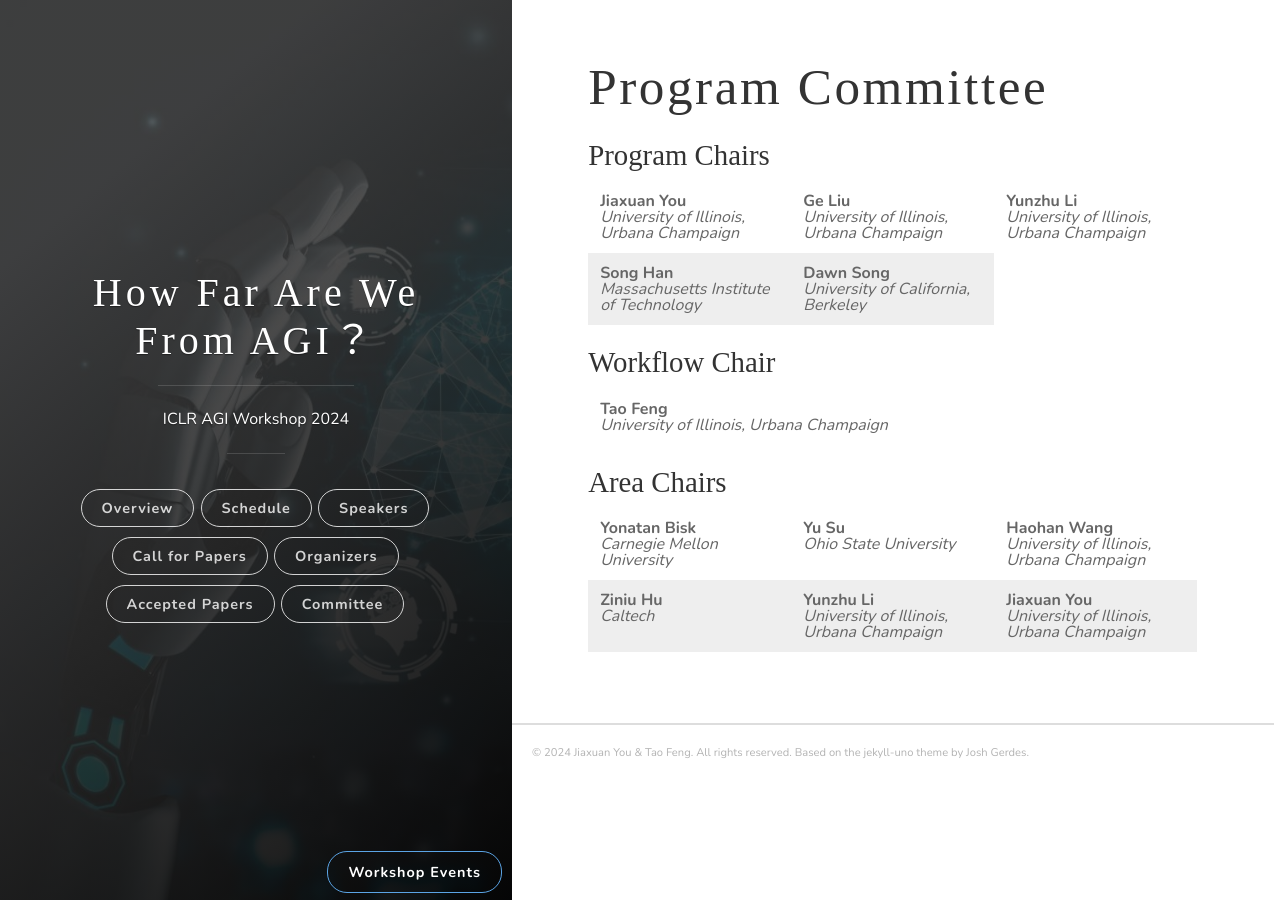
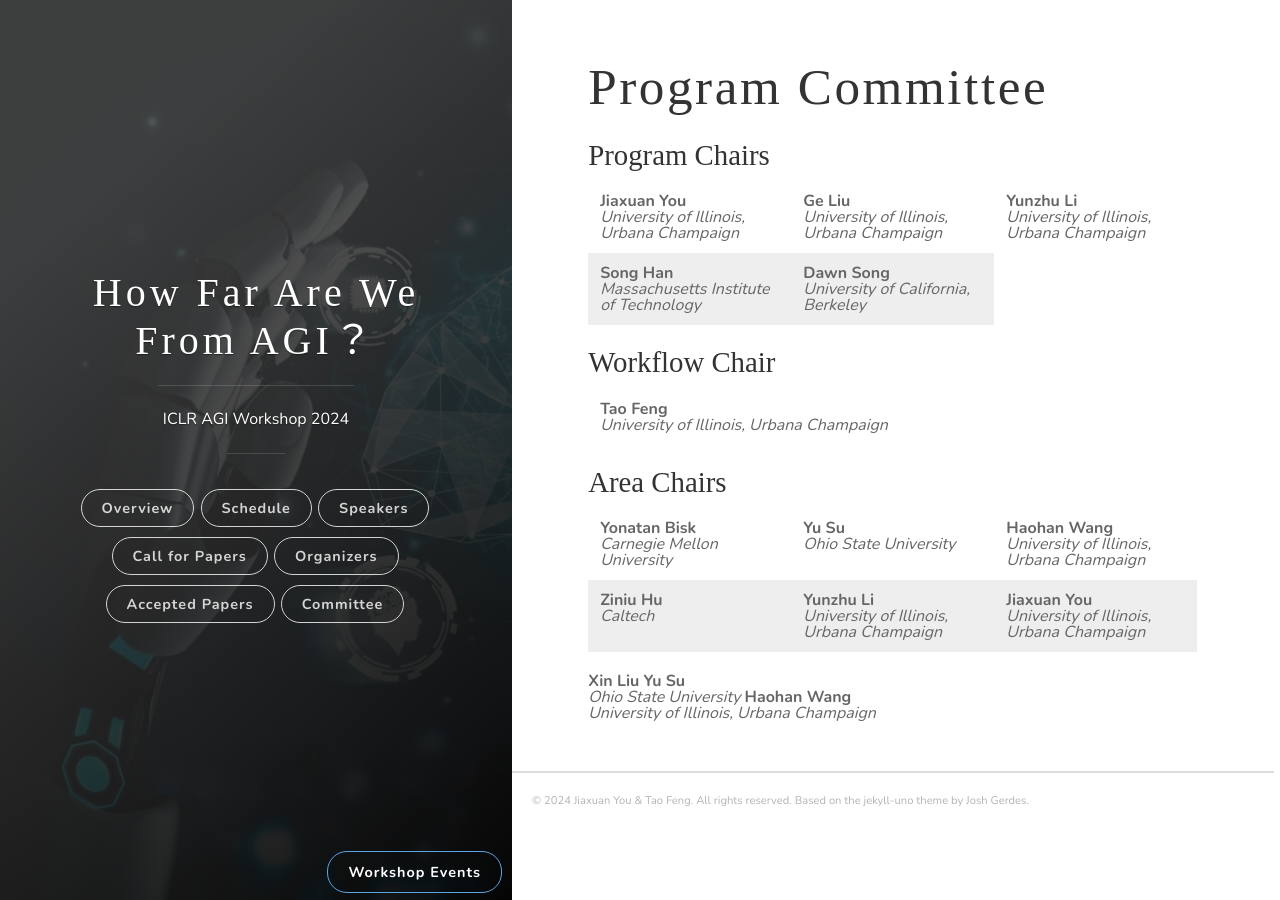
Before and after one commit to AGIWorkshop/agiworkshop.github.io, a Jekyll site: the page built from _posts/2024/pcom.md, in a window 1280 px wide. Built offline with Jekyll 4.4.1, drawn with Linux system fonts in a browser that asks for light colours; some web fonts are replaced.

Commit message:
Update pcom.md

```diff
--- a/_posts/2024/pcom.md
+++ b/_posts/2024/pcom.md
@@ -39,3 +39,10 @@ year: 2024
     <td><strong>Jiaxuan You</strong><br><em>University of Illinois, Urbana Champaign</em></td>
 </tr>
 </table>
+
+
+<tr>
+    <td><strong>Xin Liu</strong></td>
+    <td><strong>Yu Su</strong><br><em>Ohio State University</em></td>
+    <td><strong>Haohan Wang</strong><br><em>University of Illinois, Urbana Champaign</em></td>
+</tr>
```
